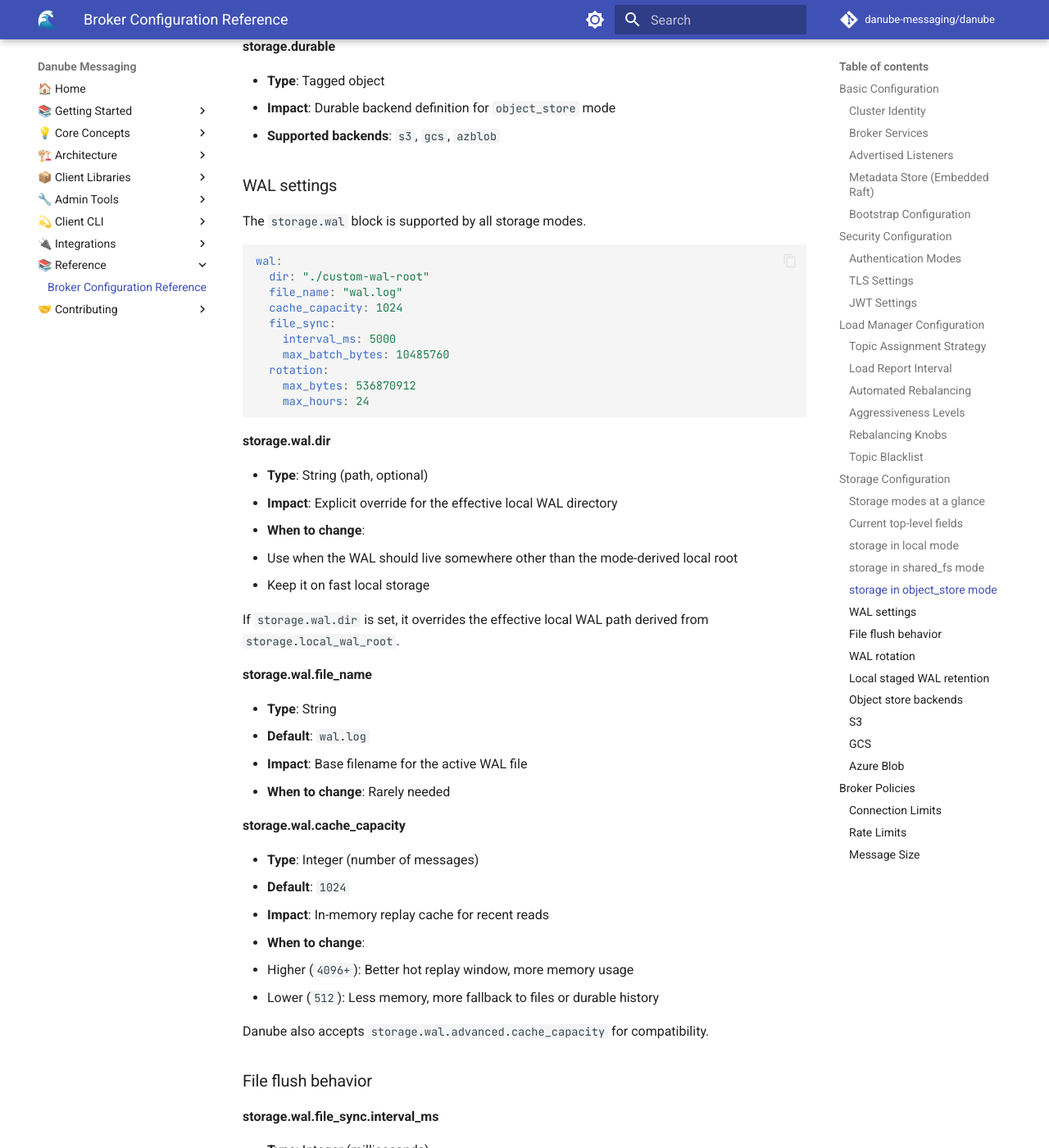
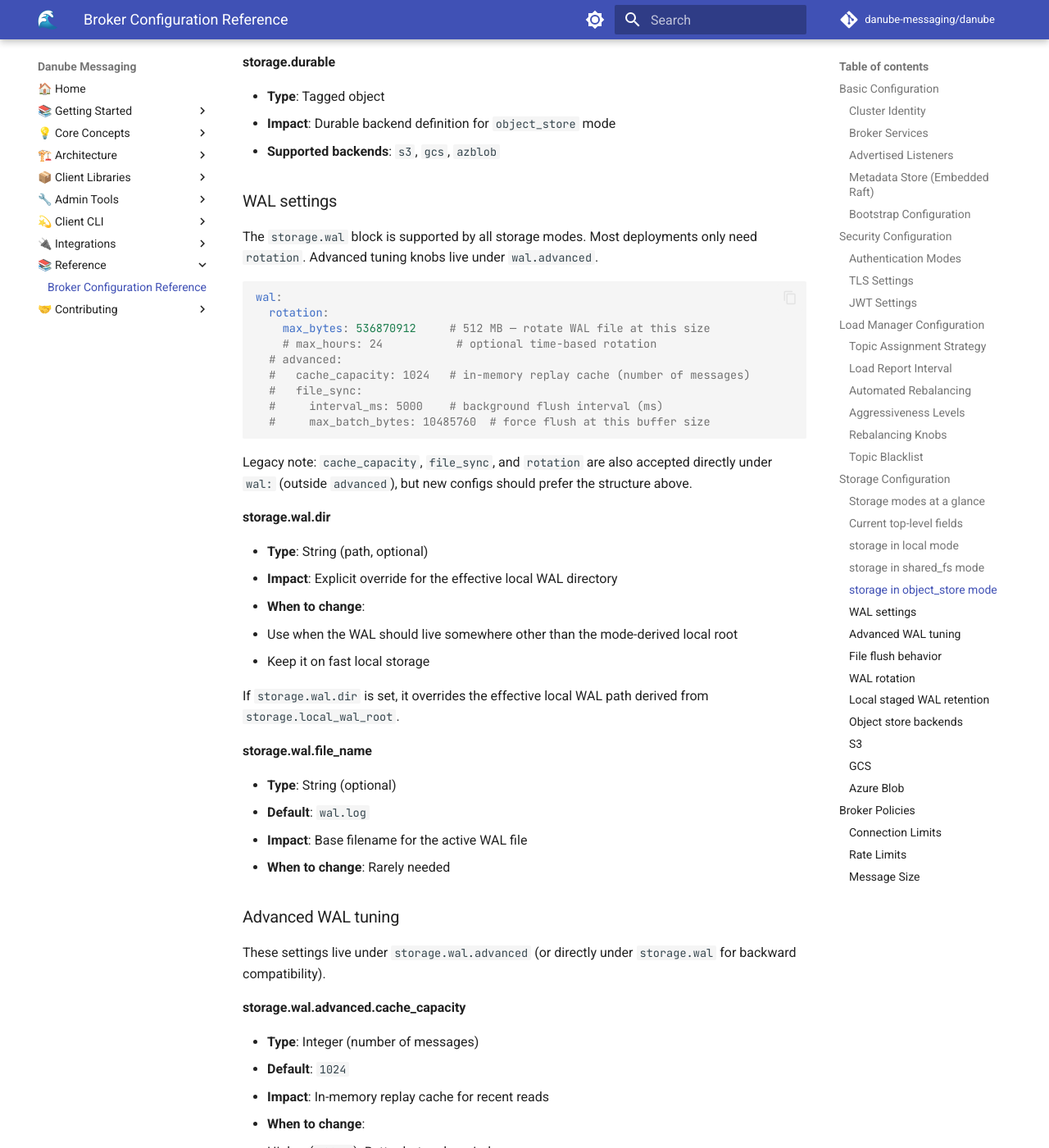
Before and after one commit to danube-messaging/danube_docs, an MkDocs documentation site: the page built from docs/reference/broker_configuration.md, in a window 1280 px wide and 1400 px high, scrolled down 13671 px. Shown: the whole window at 82% size. Built offline with MkDocs 1.6.1 and Material for MkDocs 9.7.7, drawn with Linux system fonts in a browser that asks for light colours; comment, search, counter and statistics services are not loaded; some of the changed text lies outside the part shown.

Commit message:
update the desc of the config file

````diff
--- a/docs/reference/broker_configuration.md
+++ b/docs/reference/broker_configuration.md
@@ -539,20 +540,21 @@ storage:
 
 ### WAL settings
 
-The `storage.wal` block is supported by all storage modes.
+The `storage.wal` block is supported by all storage modes. Most deployments only need `rotation`. Advanced tuning knobs live under `wal.advanced`.
 
 ```yaml
 wal:
-  dir: "./custom-wal-root"
-  file_name: "wal.log"
-  cache_capacity: 1024
-  file_sync:
-    interval_ms: 5000
-    max_batch_bytes: 10485760
   rotation:
-    max_bytes: 536870912
-    max_hours: 24
+    max_bytes: 536870912     # 512 MB — rotate WAL file at this size
+    # max_hours: 24           # optional time-based rotation
+  # advanced:
+  #   cache_capacity: 1024   # in-memory replay cache (number of messages)
+  #   file_sync:
+  #     interval_ms: 5000    # background flush interval (ms)
+  #     max_batch_bytes: 10485760  # force flush at this buffer size
 ```
+
+Legacy note: `cache_capacity`, `file_sync`, and `rotation` are also accepted directly under `wal:` (outside `advanced`), but new configs should prefer the structure above.
 
 **storage.wal.dir**
 
@@ -566,12 +568,16 @@ If `storage.wal.dir` is set, it overrides the effective local WAL path derived f
 
 **storage.wal.file_name**
 
-- **Type**: String
+- **Type**: String (optional)
 - **Default**: `wal.log`
 - **Impact**: Base filename for the active WAL file
 - **When to change**: Rarely needed
 
-**storage.wal.cache_capacity**
+### Advanced WAL tuning
+
+These settings live under `storage.wal.advanced` (or directly under `storage.wal` for backward compatibility).
+
+**storage.wal.advanced.cache_capacity**
 
 - **Type**: Integer (number of messages)
 - **Default**: `1024`
@@ -580,11 +586,9 @@ If `storage.wal.dir` is set, it overrides the effective local WAL path derived f
   - Higher (`4096+`): Better hot replay window, more memory usage
   - Lower (`512`): Less memory, more fallback to files or durable history
 
-Danube also accepts `storage.wal.advanced.cache_capacity` for compatibility.
-
 ### File flush behavior
 
-**storage.wal.file_sync.interval_ms**
+**storage.wal.advanced.file_sync.interval_ms**
 
 - **Type**: Integer (milliseconds)
 - **Default**: `5000`
@@ -593,9 +597,9 @@ Danube also accepts `storage.wal.advanced.cache_capacity` for compatibility.
   - Lower values: fresher on-disk WAL state, more disk pressure
   - Higher values: better throughput, less frequent flushes
 
-This setting controls the writer’s flush interval. It should not be read as “every message is synchronously fsynced before producer progress continues.”
+This setting controls the writer's background flush interval — it is not per-message synchronous fsync.
 
-**storage.wal.file_sync.max_batch_bytes**
+**storage.wal.advanced.file_sync.max_batch_bytes**
 
 - **Type**: Integer (bytes)
 - **Default**: `10485760` (10 MiB)
@@ -603,8 +607,6 @@ This setting controls the writer’s flush interval. It should not be read as
 - **When to change**:
   - Increase for high-volume workloads that benefit from larger batches
   - Decrease for lower-latency flush behavior
-
-Danube also accepts `storage.wal.advanced.file_sync` for compatibility.
 
 ### WAL rotation
 
@@ -626,7 +628,7 @@ Danube also accepts `storage.wal.advanced.file_sync` for compatibility.
 
 This threshold is checked when new writes arrive; it is not an always-running idle rotation timer.
 
-Danube also accepts `storage.wal.advanced.rotation` for compatibility.
+`rotation` is also accepted under `storage.wal.advanced.rotation` for backward compatibility.
 
 ### Local staged WAL retention
 
````
Also changed, not shown: other parts of docs/reference/broker_configuration.md (+1 -0 lines).
